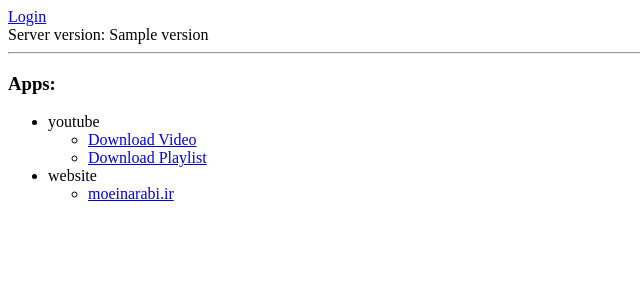
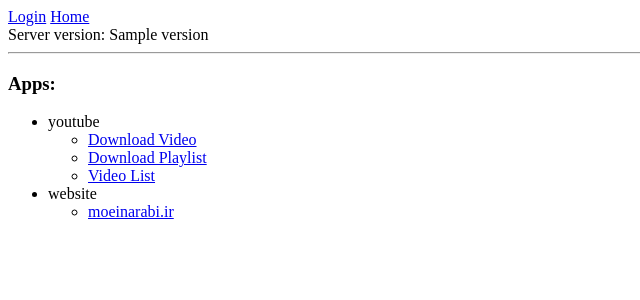
Before and after one commit to ILoveBacteria/toolbox, a Django app: template templates/core/index.html in a window 1280 px wide. Shown: the top 300 px of the page, without its empty margins (0-640 px from the left). Run offline with Django 4.2, Linux system fonts and the light colour scheme; the template is opened without the code that fills it: most values are stand-ins (such as "Sample title", 1, 10 or a date in 2020).

Commit message:
Add some link to templates

```diff
--- a/templates/base.html
+++ b/templates/base.html
@@ -17,7 +17,8 @@
     {% else %}
         <a href={% url 'login' %}>Login</a>
     {% endif %}
-        <div>Server version: {{ version }}</div>
+    <a href="/">Home</a>
+    <div>Server version: {{ version }}</div>
 </header>
 <hr/>
 <main>
--- a/templates/core/index.html
+++ b/templates/core/index.html
@@ -7,6 +7,7 @@
         <ul>
             <li><a href={% url 'video' %}>Download Video</a></li>
             <li><a href={% url 'playlist' %}>Download Playlist</a></li>
+            <li><a href={% url 'video_list' %}>Video List</a></li>
         </ul>
         <li>website</li>
         <ul>
```
